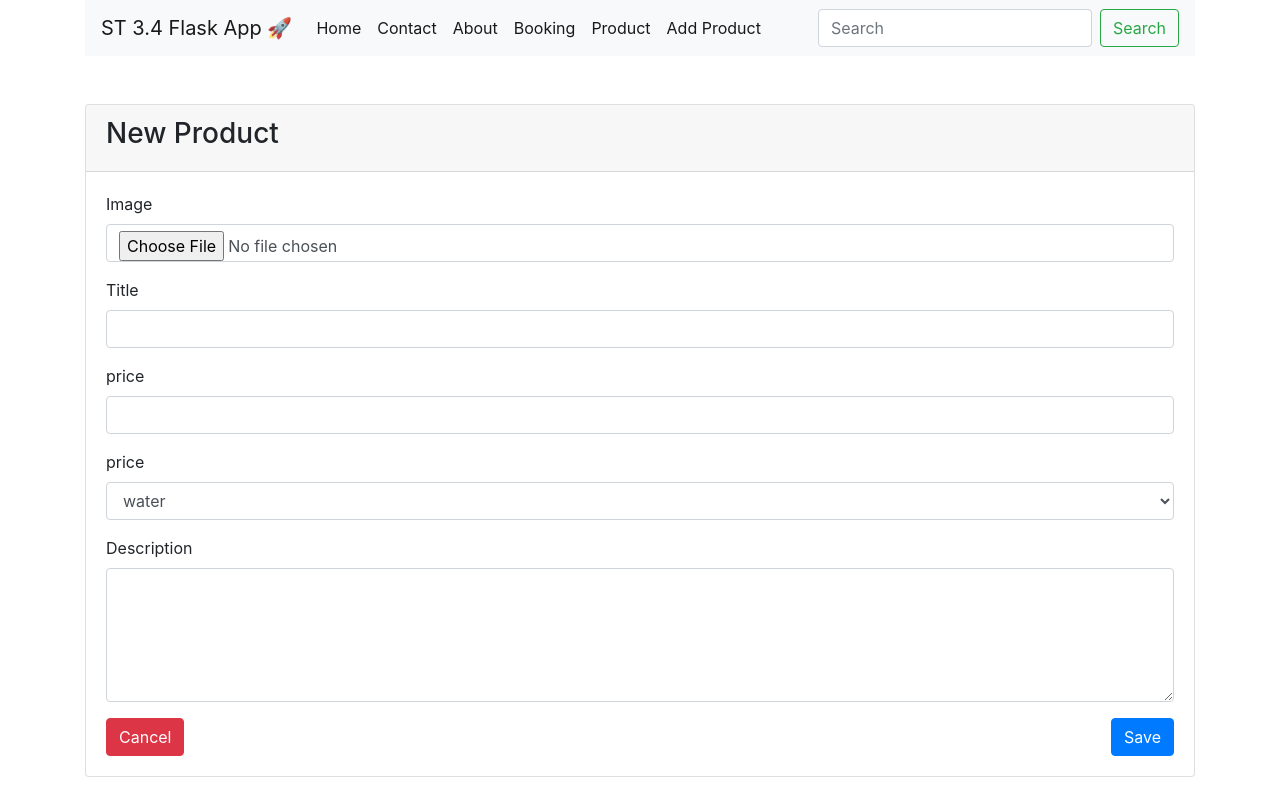
After one commit to pinchai/ST3.4_Flask, a Flask app: page /add_product in a window 1280 px wide. The commit adds this page. Run offline with Flask 3, Linux system fonts and the light colour scheme.

Commit message:
add product

```diff
--- a/app.py
+++ b/app.py
@@ -97,5 +97,23 @@ def jinja():
     return render_template('jinja.html')
 
 
+
+@app.get('/add_product')
+def add_product():
+    return render_template('add_product.html')
+
+
+@app.post('/submit_new_product')
+def submit_new_product():
+    product_id = request.form.get('product_id')
+    file = request.form.get('file')
+    title = request.form.get('title')
+    price = request.form.get('price')
+    category = request.form.get('category')
+    description = request.form.get('description')
+    # return f"{title} - {price} - {category} - {description}"
+
+
+
 if __name__ == '__main__':
     app.run()
--- /dev/null
+++ b/templates/add_product.html
@@ -0,0 +1,59 @@
+<!DOCTYPE html>
+<html lang="en">
+<head>
+    <meta charset="UTF-8">
+    {% include "header_style.html" %}
+    <title>Add product</title>
+</head>
+<body>
+<div class="container">
+    <div class="row">
+        <div class="col-md-12">
+            {% include "navbar.html" %}
+        </div>
+        <div class="col-md-12 mt-5">
+            <div class="card">
+                <div class="card-header">
+                    <h3>New Product</h3>
+                </div>
+                <div class="card-body">
+                    <form action="{{ url_for('submit_new_product') }}" method="post" enctype="multipart/form-data">
+                        <input type="hidden" id="product_id" name="product_id" value="12121">
+                        <div class="form-group">
+                            <label for="file">Image</label>
+                            <input type="file" class="form-control" id="file" name="file">
+                        </div>
+                        <div class="form-group">
+                            <label for="name">Title</label>
+                            <input type="text" class="form-control" id="title" name="title" autocomplete="off">
+                        </div>
+                        <div class="form-group">
+                            <label for="price">price</label>
+                            <input type="number" class="form-control" id="price" name="price" autocomplete="off">
+                        </div>
+                        <div class="form-group">
+                            <label for="price">price</label>
+                            <select class="form-control" id="category" name="category">
+                                <option value="drink">drink</option>
+                                <option value="water" selected>water</option>
+                                <option value="beer">beer</option>
+                            </select>
+                        </div>
+                        <div class="form-group">
+                            <label for="description">Description</label>
+                            <textarea
+                                    class="form-control" id="description" name="description"
+                                    rows="5"
+                            ></textarea>
+                        </div>
+                        <button type="reset" class="btn btn-danger">Cancel</button>
+                        <button type="submit" class="btn btn-primary float-right">Save</button>
+                    </form>
+                </div>
+            </div>
+        </div>
+    </div>
+</div>
+</body>
+{% include "footer_script.html" %}
+</html>
--- a/templates/navbar.html
+++ b/templates/navbar.html
@@ -23,6 +23,9 @@
             <li class="nav-item active">
                 <a class="nav-link" href="/product">Product <span class="sr-only">(current)</span></a>
             </li>
+               <li class="nav-item active">
+                <a class="nav-link" href="/add_product">Add Product <span class="sr-only">(current)</span></a>
+            </li>
         </ul>
         <form class="form-inline my-2 my-lg-0">
             <input class="form-control mr-sm-2" type="search" placeholder="Search" aria-label="Search">
```
